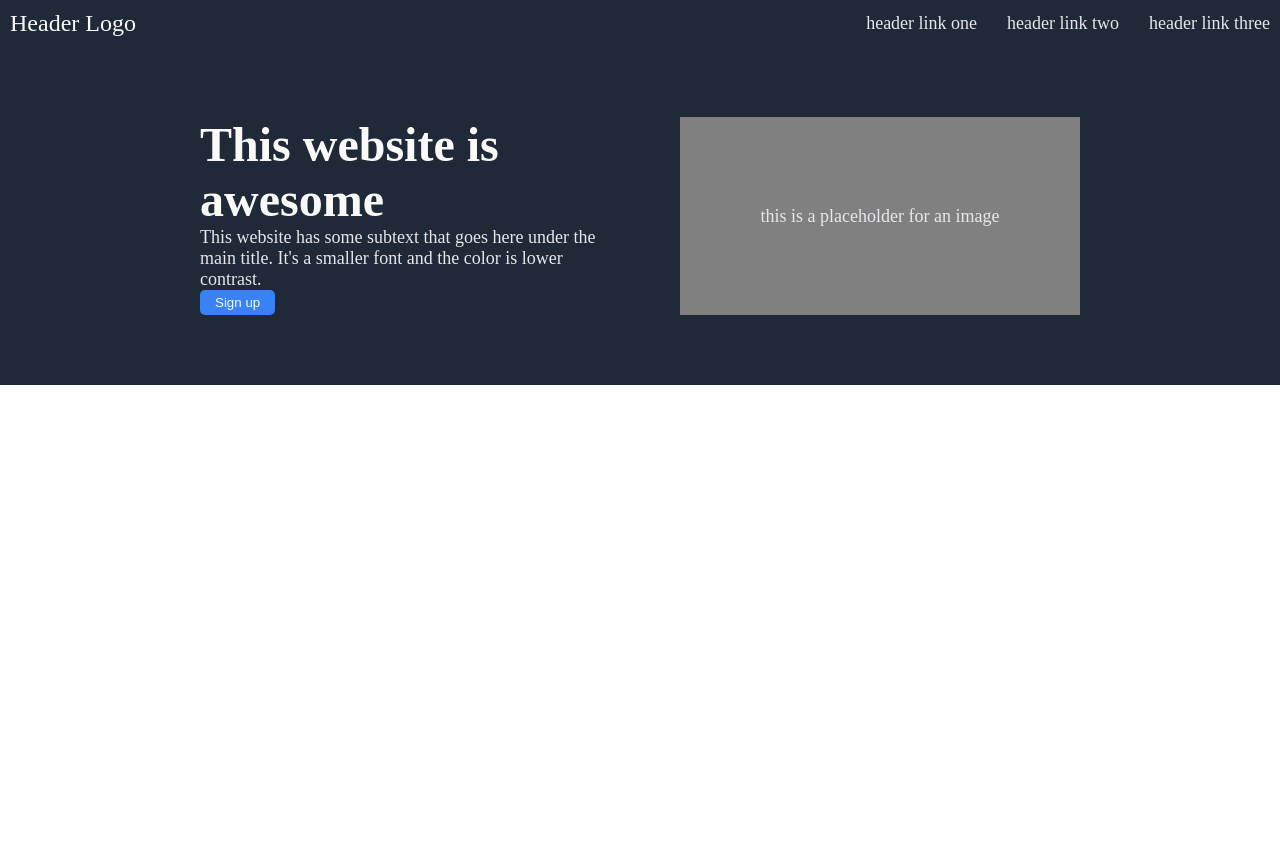
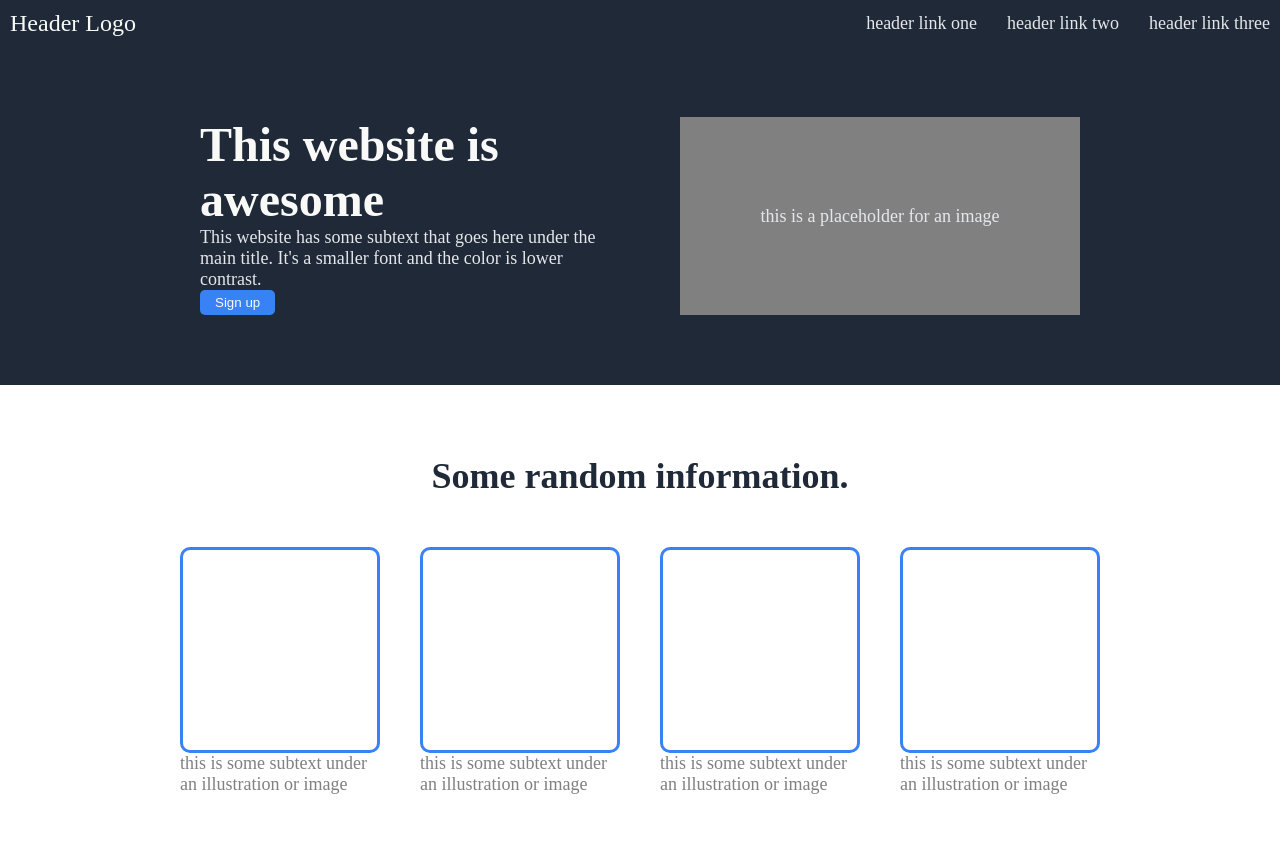
Before and after one commit to yinazhou008/landing-page, a plain HTML site: page index.html in a window 1280 px wide. Before the commit the page ends 800 px from the top, so only its background shows below. Drawn offline with Linux system fonts and the light colour scheme.

Commit message:
part 2 prog

```diff
--- a/index.html
+++ b/index.html
@@ -23,6 +23,28 @@
                 </div>
                 <div class="left subtext">this is a placeholder for an image</div>
             </div>
+            <div class="part2">
+                <div class="random">Some random information.</div>
+                <div class="cards">
+                    <div class="card">
+                        <div class="box"></div>
+                        <div class="subtext gray">this is some subtext under an illustration or image</div>
+                    </div>
+                    <div class="card">
+                        <div class="box"></div>
+                        <div class="subtext gray">this is some subtext under an illustration or image</div>
+                    </div>
+                    <div class="card">
+                        <div class="box"></div>
+                        <div class="subtext gray">this is some subtext under an illustration or image</div>
+                    </div>
+                    <div class="card">
+                        <div class="box"></div>
+                        <div class="subtext gray">this is some subtext under an illustration or image</div>
+                    </div>
+                </div>
+
+            </div>
 
     </body>
 </html>
--- a/style.css
+++ b/style.css
@@ -71,3 +71,41 @@ button {
     border: #f9faf8;
     padding: 5px 15px;
 }
+
+/* part 2 */
+
+.part2 {
+    display: flex;
+    flex-direction: column;
+    align-items: center;
+    padding: 70px;
+}
+
+.cards  {
+    display: flex;
+    gap: 40px
+}
+
+.card {
+    display: flex;
+    max-width: 200px;
+    flex-wrap: wrap;
+}
+
+.box {
+    border: solid #3882f6;
+    width: 200px;
+    height: 200px;
+    border-radius: 10px;
+}
+
+.random {
+    font-size: 36px;
+    font-weight: bolder;
+    color:#1f2937;
+    margin-bottom: 50px;
+}
+
+.gray {
+    color: gray;
+}
```
